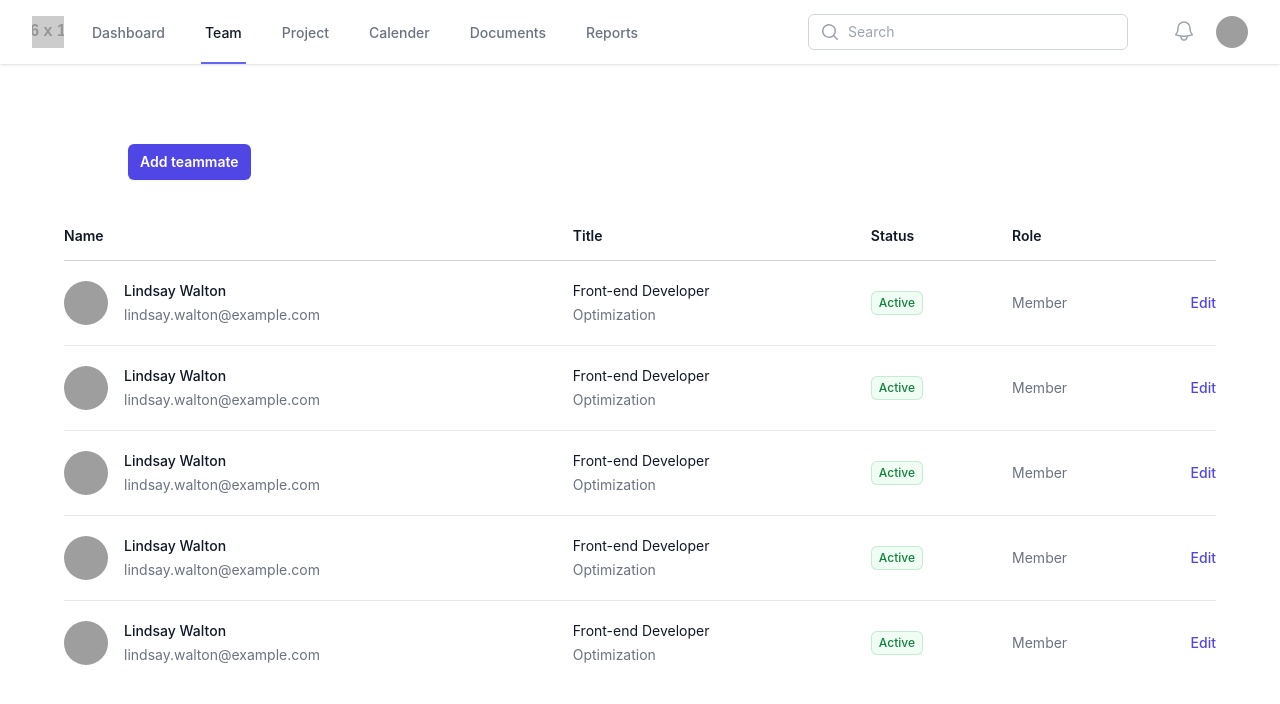
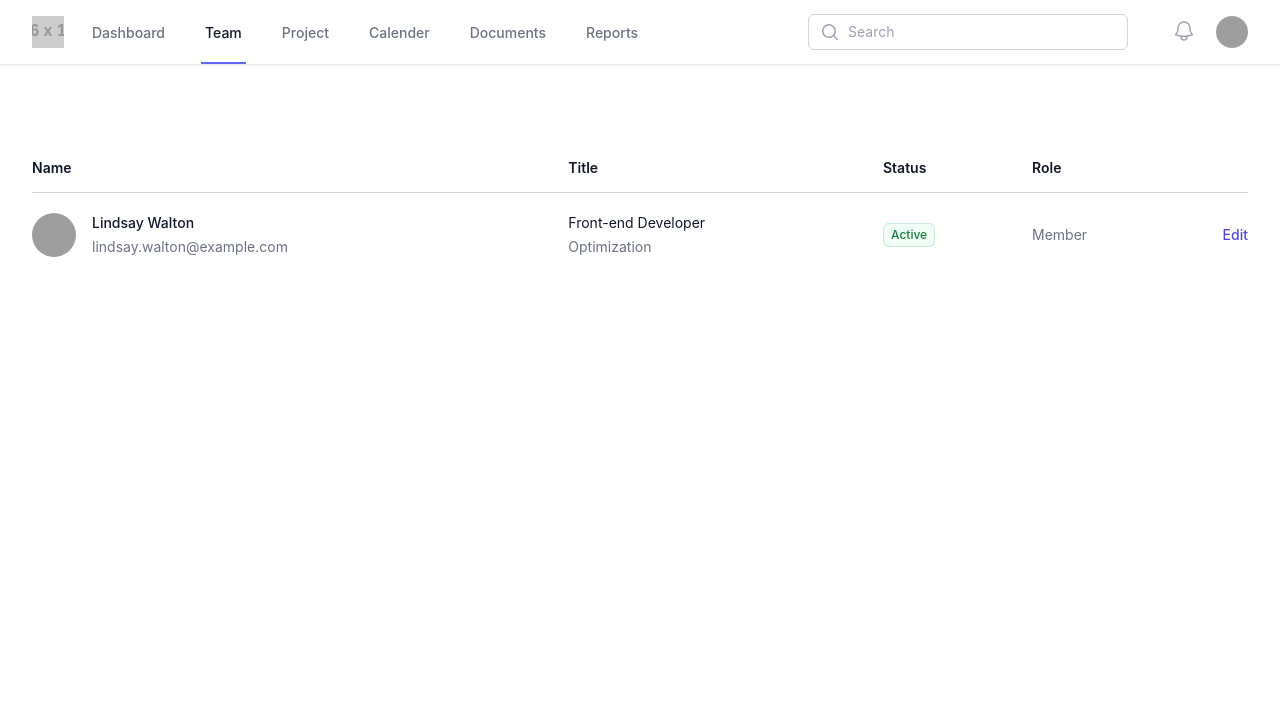
Before and after one commit to David-Chan-Ho2/ITSC-3155-Programs-Group-9, a React (Create React App) app in the folder project/client/: page /teams in a window 1280 px wide. Shown: the top 704 px of the page. Built offline with nearby package versions, Linux system fonts and the light colour scheme; data requests are answered from the project's data file; grey boxes are pictures that could not be loaded.

Commit message:
teams and users

```diff
--- a/project/client/db.json
+++ b/project/client/db.json
@@ -9,8 +9,14 @@
             "name": "another name"
         }
     ],
-    "users": {
-        "name": "typicode",
-        "email": "email"
-    }
+    "users": [
+        {
+            "name": "Lindsay Walton",
+            "title": "Front-end Developer",
+            "department": "Optimization",
+            "email": "lindsay.walton@example.com",
+            "role": "Member",
+            "image": "https://images.unsplash.com/photo-1517841905240-472988babdf9?ixlib=rb-1.2.1&ixid=eyJhcHBfaWQiOjEyMDd9&auto=format&fit=facearea&facepad=2&w=256&h=256&q=80"
+        }
+    ]
 }
--- /dev/null
+++ b/project/client/src/api/users.api.ts
@@ -0,0 +1,25 @@
+import axios from 'axios'
+import { IUser } from '../types/users.types'
+import { BASE_URL } from './base.api'
+
+const url = BASE_URL + '/users/'
+
+export async function getUsers(): Promise<IUser[]> {
+    const { data } = await axios.get(url)
+    return data
+}
+
+export async function getUser(id: number): Promise<IUser> {
+    const { data } = await axios.get(url + `${id}`)
+    return data
+}
+
+export async function updateUser(id: number, user: Partial<IUser>): Promise<IUser> {
+    const { data } = await axios.put(url + `${id}`, user)
+    return data
+}
+
+export async function deleteUser(id: number): Promise<void> {
+    const { data } = await axios.delete(url + `${id}`)
+    return data
+}
--- /dev/null
+++ b/project/client/src/hooks/useUsers.ts
@@ -0,0 +1,9 @@
+import { useQuery } from "@tanstack/react-query"
+import { getUsers } from "../api/users.api"
+import { IUser } from "../types/users.types"
+
+const useUsers = () => {
+    return useQuery<IUser[], Error>({ queryKey: ['products'], queryFn: getUsers })
+}
+
+export default useUsers
--- a/project/client/src/pages/TeamsPage.tsx
+++ b/project/client/src/pages/TeamsPage.tsx
@@ -1,65 +1,12 @@
-const people = [
-    {
-        name: 'Lindsay Walton',
-        title: 'Front-end Developer',
-        department: 'Optimization',
-        email: 'lindsay.walton@example.com',
-        role: 'Member',
-        image:
-            'https://images.unsplash.com/photo-1517841905240-472988babdf9?ixlib=rb-1.2.1&ixid=eyJhcHBfaWQiOjEyMDd9&auto=format&fit=facearea&facepad=2&w=256&h=256&q=80',
-    },
-    {
-        name: 'Lindsay Walton',
-        title: 'Front-end Developer',
-        department: 'Optimization',
-        email: 'lindsay.walton@example.com',
-        role: 'Member',
-        image:
-            'https://images.unsplash.com/photo-1517841905240-472988babdf9?ixlib=rb-1.2.1&ixid=eyJhcHBfaWQiOjEyMDd9&auto=format&fit=facearea&facepad=2&w=256&h=256&q=80',
-    },
-    {
-        name: 'Lindsay Walton',
-        title: 'Front-end Developer',
-        department: 'Optimization',
-        email: 'lindsay.walton@example.com',
-        role: 'Member',
-        image:
-            'https://images.unsplash.com/photo-1517841905240-472988babdf9?ixlib=rb-1.2.1&ixid=eyJhcHBfaWQiOjEyMDd9&auto=format&fit=facearea&facepad=2&w=256&h=256&q=80',
-    }, {
-        name: 'Lindsay Walton',
-        title: 'Front-end Developer',
-        department: 'Optimization',
-        email: 'lindsay.walton@example.com',
-        role: 'Member',
-        image:
-            'https://images.unsplash.com/photo-1517841905240-472988babdf9?ixlib=rb-1.2.1&ixid=eyJhcHBfaWQiOjEyMDd9&auto=format&fit=facearea&facepad=2&w=256&h=256&q=80',
-    }, {
-        name: 'Lindsay Walton',
-        title: 'Front-end Developer',
-        department: 'Optimization',
-        email: 'lindsay.walton@example.com',
-        role: 'Member',
-        image:
-            'https://images.unsplash.com/photo-1517841905240-472988babdf9?ixlib=rb-1.2.1&ixid=eyJhcHBfaWQiOjEyMDd9&auto=format&fit=facearea&facepad=2&w=256&h=256&q=80',
-    },
-]
+import useUsers from "../hooks/useUsers"
 
 export default function TeamsPage() {
+    const { data, isLoading, error } = useUsers()
+
+    if (isLoading) return <p>Loading...</p>
+    if (error) return <p>Error: {error.message}</p>
+
     return (
-        <div className="px-4 sm:px-6 lg:px-8">
-            <div className="sm:flex sm:items-center">
-                <div className="mt-4 sm:ml-16 sm:mt-0 sm:flex-none">
-                    <button
-                        type="button"
-                        className="block rounded-md bg-indigo-600 px-3 py-2 text-center text-sm font-semibold text-white shadow-sm hover:bg-indigo-500 focus-visible:outline focus-visible:outline-2 focus-visible:outline-offset-2 focus-visible:outline-indigo-600"
-                    >
-                        Add teammate
-                    </button>
-                </div>
-            </div>
-            <div className="mt-8 flow-root">
-                <div className="-mx-4 -my-2 overflow-x-auto sm:-mx-6 lg:-mx-8">
-                    <div className="inline-block min-w-full py-2 align-middle sm:px-6 lg:px-8">
         <table className="min-w-full divide-y divide-gray-300">
             <thead>
                 <tr>
@@ -81,7 +28,7 @@ export default function TeamsPage() {
                 </tr>
             </thead>
             <tbody className="divide-y divide-gray-200 bg-white">
-                                {people.map((person) => (
+                {data?.map((person) => (
                     <tr key={person.email}>
                         <td className="whitespace-nowrap py-5 pl-4 pr-3 text-sm sm:pl-0">
                             <div className="flex items-center">
@@ -113,9 +60,5 @@ export default function TeamsPage() {
                 ))}
             </tbody>
         </table>
-                    </div>
-                </div>
-            </div>
-        </div>
     )
 }
```
Also changed, not shown: project/client/src/types/users.types.ts (added, +9 -0 lines). Lines whose indentation alone changed are shown as unchanged.
